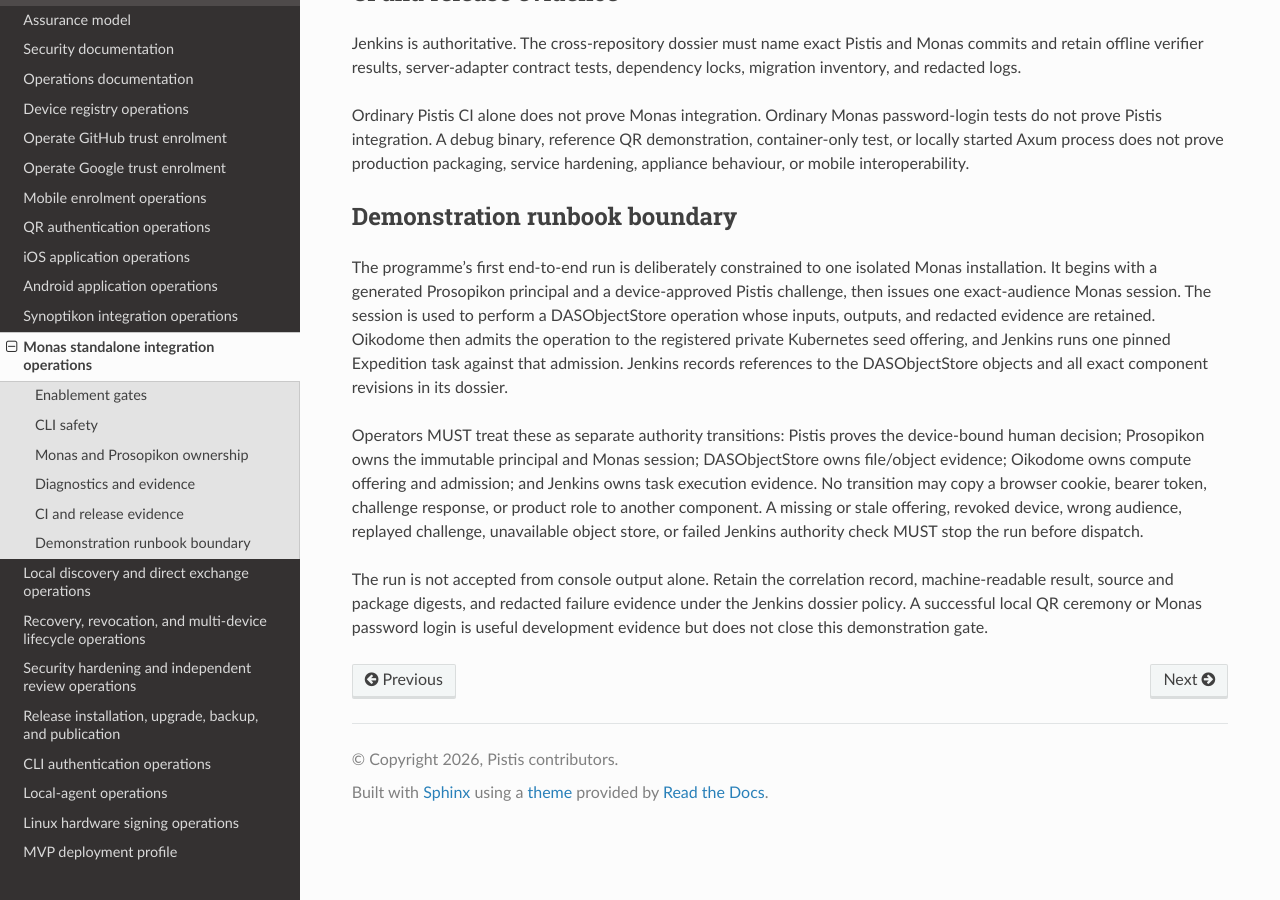
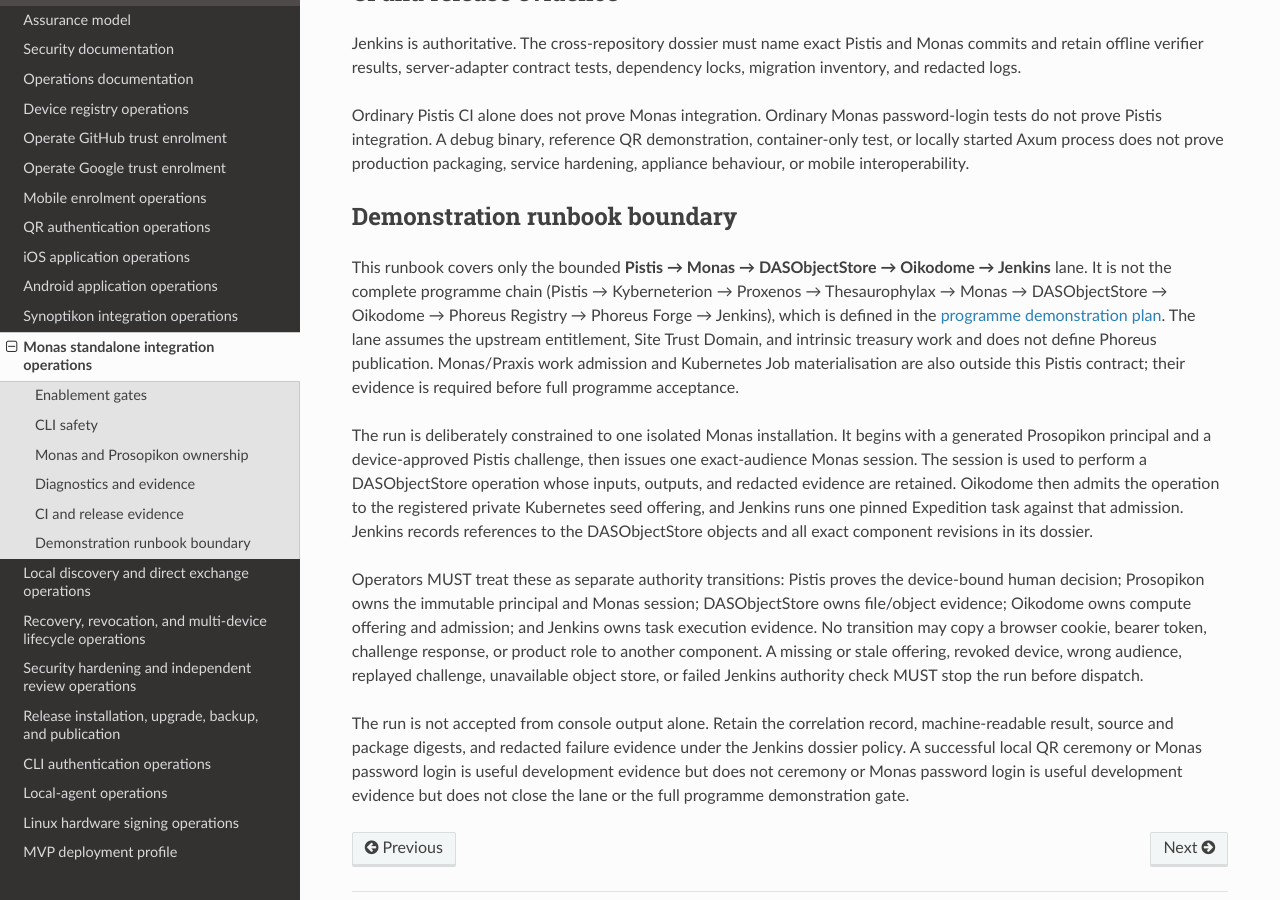
Before and after one commit to sagrudd/pistis, a Sphinx documentation site: the page built from docs/operations/monas.md, in a window 1280 px wide and 900 px high, scrolled down 1827 px. Built offline with Sphinx 7.4.7 and the Read the Docs theme 3.1.0, drawn with Linux system fonts in a browser that asks for light colours; the version number could not be read and is left out.

Commit message:
docs: scope Monas demonstration lane

```diff
--- a/docs/operations/monas.md
+++ b/docs/operations/monas.md
@@ -97,14 +97,24 @@
 
 ## Demonstration runbook boundary
 
-The programme's first end-to-end run is deliberately constrained to one
-isolated Monas installation. It begins with a generated Prosopikon principal
-and a device-approved Pistis challenge, then issues one exact-audience Monas
-session. The session is used to perform a DASObjectStore operation whose
-inputs, outputs, and redacted evidence are retained. Oikodome then admits the
-operation to the registered private Kubernetes seed offering, and Jenkins runs
-one pinned Expedition task against that admission. Jenkins records references
-to the DASObjectStore objects and all exact component revisions in its dossier.
+This runbook covers only the bounded **Pistis → Monas → DASObjectStore →
+Oikodome → Jenkins** lane. It is not the complete programme chain
+(Pistis → Kyberneterion → Proxenos → Thesaurophylax → Monas → DASObjectStore →
+Oikodome → Phoreus Registry → Phoreus Forge → Jenkins), which is defined in the
+[programme demonstration plan](https://github.com/sagrudd/mnemosyne-programme/blob/main/DEMONSTRATION_PLAN.md).
+The lane assumes the upstream entitlement, Site Trust Domain, and intrinsic
+treasury work and does not define Phoreus publication. Monas/Praxis work
+admission and Kubernetes Job materialisation are also outside this Pistis
+contract; their evidence is required before full programme acceptance.
+
+The run is deliberately constrained to one isolated Monas installation. It
+begins with a generated Prosopikon principal and a device-approved Pistis
+challenge, then issues one exact-audience Monas session. The session is used to
+perform a DASObjectStore operation whose inputs, outputs, and redacted evidence
+are retained. Oikodome then admits the operation to the registered private
+Kubernetes seed offering, and Jenkins runs one pinned Expedition task against
+that admission. Jenkins records references to the DASObjectStore objects and
+all exact component revisions in its dossier.
 
 Operators MUST treat these as separate authority transitions: Pistis proves
 the device-bound human decision; Prosopikon owns the immutable principal and
@@ -119,4 +129,5 @@
 record, machine-readable result, source and package digests, and redacted
 failure evidence under the Jenkins dossier policy. A successful local QR
 ceremony or Monas password login is useful development evidence but does not
-close this demonstration gate.
+ceremony or Monas password login is useful development evidence but does not
+close the lane or the full programme demonstration gate.
```
Also changed, not shown: docs/development/monas.md (+19 -8 lines).
